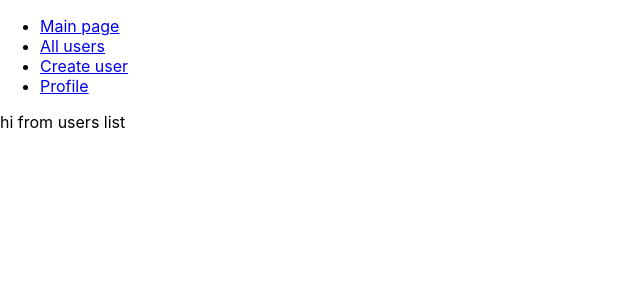
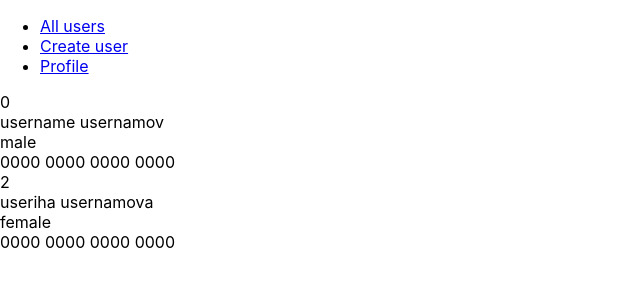
Before and after one commit to 19username95/users-management, a React (Create React App) app: page /users-list in a window 1280 px wide. Shown: the top 300 px of the page, without its empty margins (0-640 px from the left). Built offline with nearby package versions, Linux system fonts and the light colour scheme.

Commit message:
draw users from state

```diff
--- a/src/components/App/App.js
+++ b/src/components/App/App.js
@@ -13,12 +13,53 @@ import UsersList from "../UsersList/UsersList";
 import About from "../About/About";
 
 class App extends React.Component {
+    state = {
+        users: [
+            {
+                id: 0,
+                name: "username",
+                surname: "usernamov",
+                sex: "male",
+                card: "0000 0000 0000 0000",
+                isLoyalty: false,
+                coupon: "",
+                registrationDate: ""
+            },
+            {
+                id: 2,
+                name: "useriha",
+                surname: "usernamova",
+                sex: "female",
+                card: "0000 0000 0000 0000",
+                isLoyalty: false,
+                coupon: "",
+                registrationDate: ""
+            },
+        ],
+    }
+
+    /*
+    componentDidMount() {
+        fetch('../mocks/all-users.json')
+            .then(res => res.json())
+            .then(
+                (result) => {
+                    this.setState({
+                        users: result.users
+                    });
+                }
+            ).then(this.setState)
+    }
+*/
+
     render() {
         return (
             <Router>
                 <Navigation />
                 <Switch>
-                    <Route path='/users-list'><UsersList /></Route>
+                    <Route path='/users-list'>
+                        <UsersList users={this.state.users} />
+                    </Route>
                     <Route path='/add-user'><Registration /></Route>
                     <Route path='/about'><About /></Route>
                     <Route path='/'>
--- a/src/components/Navigation/Navigation.jsx
+++ b/src/components/Navigation/Navigation.jsx
@@ -1,47 +1,16 @@
 import React from 'react';
+import { NavLink } from 'react-router-dom';
 
 class Navigation extends React.Component {
     render() {
         return <section className='navigation'>
             <ul>
-                <li><a href='/'>Main page</a></li>
-                <li><a href='/users-list'>All users</a></li>
-                <li><a href='/add-user'>Create user</a></li>
-                <li><a href='/about'>Profile</a></li>
+                <li><NavLink to='/users-list'>All users</NavLink></li>
+                <li><NavLink to='/add-user'>Create user</NavLink></li>
+                <li><NavLink to='/about'>Profile</NavLink></li>
             </ul>
         </section>
     }
 }
 
 export default Navigation;
-
-     /*   return <section className= 'navigation'>
-            <Router>
-                <div className="navigation">
-                    <ul>
-                        <li><a href='/'>Main</a> </li>
-                        <li><a href='/add-user'>Create user</a> </li>
-                        <li><a href='/user-list'>Users list</a> </li>
-                        <li><a href='/about'>About</a> </li>
-                    </ul>
-                </div>
-
-            <Switch>
-                <Route path="/">
-                    <Redirect to="/user-list" />
-                </Route>
-                <Route path="/add-user">
-                    <Registration />
-                </Route>
-                <Route path="/user-list">
-                    <UserList />
-                </Route>
-                <Route path="/about">
-                    <About />
-                </Route>
-            </Switch>
-        </Router>
-        </section>
-
-    }
-} */
--- a/src/components/UsersList/UsersList.jsx
+++ b/src/components/UsersList/UsersList.jsx
@@ -1,13 +1,23 @@
-import React, {Component} from 'react';
 
-class UsersList extends Component {
-    render() {
-        return (
-            <div>
-                hi from users list
-            </div>
-        );
-    }
-}
+import React from "react";
+const UsersList = ({ users }) => {
+    return (
+        <section>
+            {users.map((user, index) => {
+                return (
+                    <div key={index}>
+                        <div>{user.id}</div>
+                        <div>{user.name} {user.surname}</div>
+                        <div>{user.sex}</div>
+                        <div>{user.card}</div>
+                        <div>{user.isLoyalty}</div>
+                        <div>{user.coupon}</div>
+                        <div>{user.registrationDate.toString()}</div>
+                    </div>
+                );
+            })}
+        </section>
+    );
+};
 
 export default UsersList;
```
Also changed, not shown: src/mocks/all-users.json (added, +34 -0 lines), public/logo192.png (deleted), public/logo512.png (deleted).
